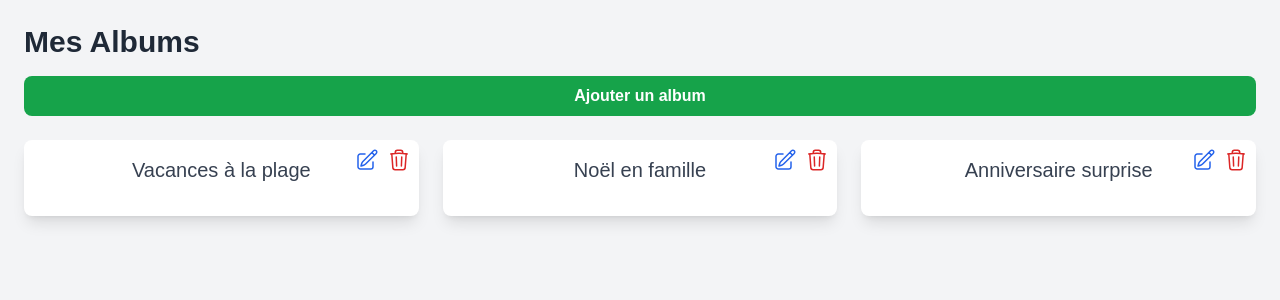
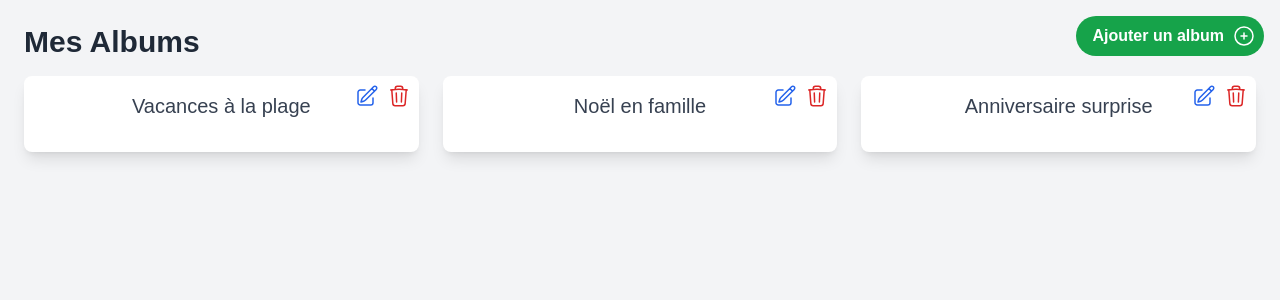
Before and after one commit to aminemn14/tp-versionning, a React (Vite) app: page /album in a window 1280 px wide. Shown: the top 300 px of the page. Built offline with nearby package versions, Linux system fonts and the light colour scheme.

Commit message:
feat: Changement du bouton Ajouter album

```diff
--- a/src/output.css
+++ b/src/output.css
@@ -631,6 +631,10 @@ video {
   margin-top: 1rem;
 }
 
+.ml-2 {
+  margin-left: 0.5rem;
+}
+
 .flex {
   display: flex;
 }
@@ -834,6 +838,10 @@ video {
   padding: 1.5rem;
 }
 
+.p-2 {
+  padding: 0.5rem;
+}
+
 .px-4 {
   padding-left: 1rem;
   padding-right: 1rem;
@@ -856,6 +864,10 @@ video {
 
 .pl-3 {
   padding-left: 0.75rem;
+}
+
+.pl-4 {
+  padding-left: 1rem;
 }
 
 .text-center {
@@ -964,6 +976,10 @@ video {
   color: rgb(220 38 38 / var(--tw-text-opacity));
 }
 
+.opacity-0 {
+  opacity: 0;
+}
+
 .shadow-sm {
   --tw-shadow: 0 1px 2px 0 rgb(0 0 0 / 0.05);
   --tw-shadow-colored: 0 1px 2px 0 var(--tw-shadow-color);
@@ -1006,6 +1022,10 @@ video {
   transition-duration: 300ms;
 }
 
+.ease-in-out {
+  transition-timing-function: cubic-bezier(0.4, 0, 0.2, 1);
+}
+
 * {
   margin: 0;
   padding: 0;
@@ -1024,6 +1044,16 @@ body {
 .placeholder\:text-gray-400::placeholder {
   --tw-text-opacity: 1;
   color: rgb(156 163 175 / var(--tw-text-opacity));
+}
+
+.hover\:ml-2:hover {
+  margin-left: 0.5rem;
+}
+
+.hover\:scale-100:hover {
+  --tw-scale-x: 1;
+  --tw-scale-y: 1;
+  transform: translate(var(--tw-translate-x), var(--tw-translate-y)) rotate(var(--tw-rotate)) skewX(var(--tw-skew-x)) skewY(var(--tw-skew-y)) scaleX(var(--tw-scale-x)) scaleY(var(--tw-scale-y));
 }
 
 .hover\:bg-indigo-800:hover {
@@ -1076,6 +1106,10 @@ body {
   color: rgb(31 41 55 / var(--tw-text-opacity));
 }
 
+.hover\:opacity-100:hover {
+  opacity: 1;
+}
+
 .focus\:outline-none:focus {
   outline: 2px solid transparent;
   outline-offset: 2px;
--- a/src/pages/Album.jsx
+++ b/src/pages/Album.jsx
@@ -1,5 +1,9 @@
 import { useState } from "react";
-import { PencilSquareIcon, TrashIcon } from "@heroicons/react/24/outline";
+import {
+  PencilSquareIcon,
+  TrashIcon,
+  PlusCircleIcon,
+} from "@heroicons/react/24/outline";
 import ModalManage from "../components/ModalManage";
 
 function Album() {
@@ -55,9 +59,10 @@ function Album() {
 
       <button
         onClick={() => setIsAddVisible(true)}
-        className="px-4 py-2 bg-green-600 text-white font-semibold rounded-lg hover:bg-green-700 mb-6"
+        className="fixed pl-4 top-4 right-4 flex items-center bg-green-600 text-white font-semibold rounded-full p-2 hover:bg-green-700 transition-all duration-300 ease-in-out"
       >
         Ajouter un album
+        <PlusCircleIcon className=" ml-2 h-6 w-6" />
       </button>
 
       <div className="grid grid-cols-1 sm:grid-cols-2 md:grid-cols-3 gap-6">
```
